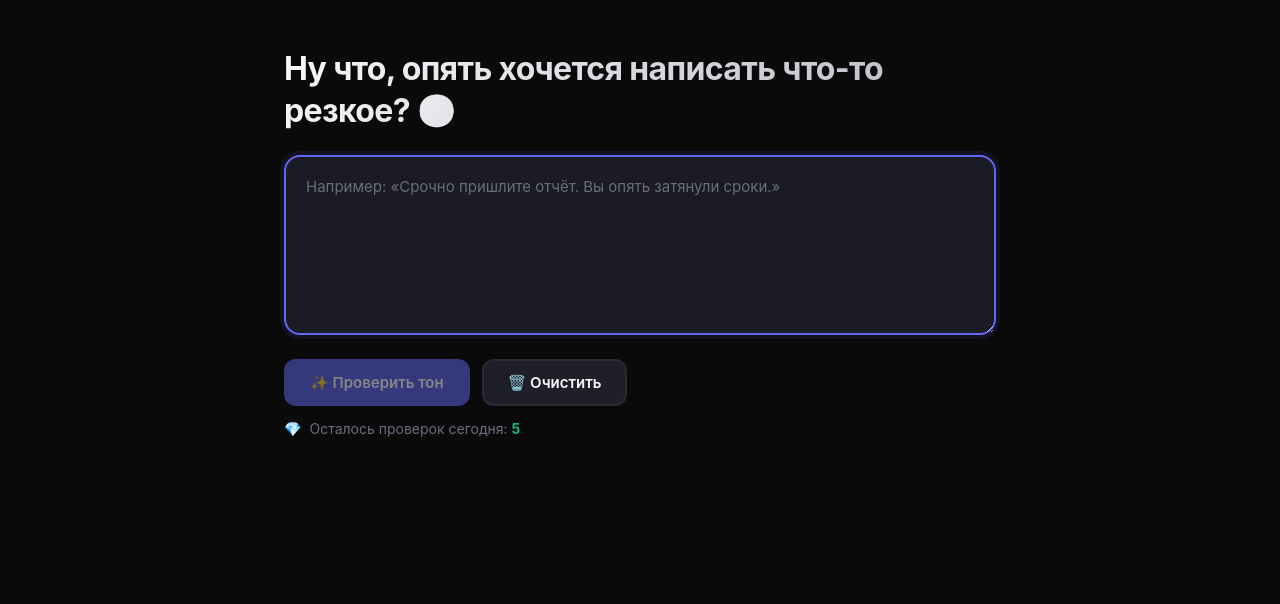
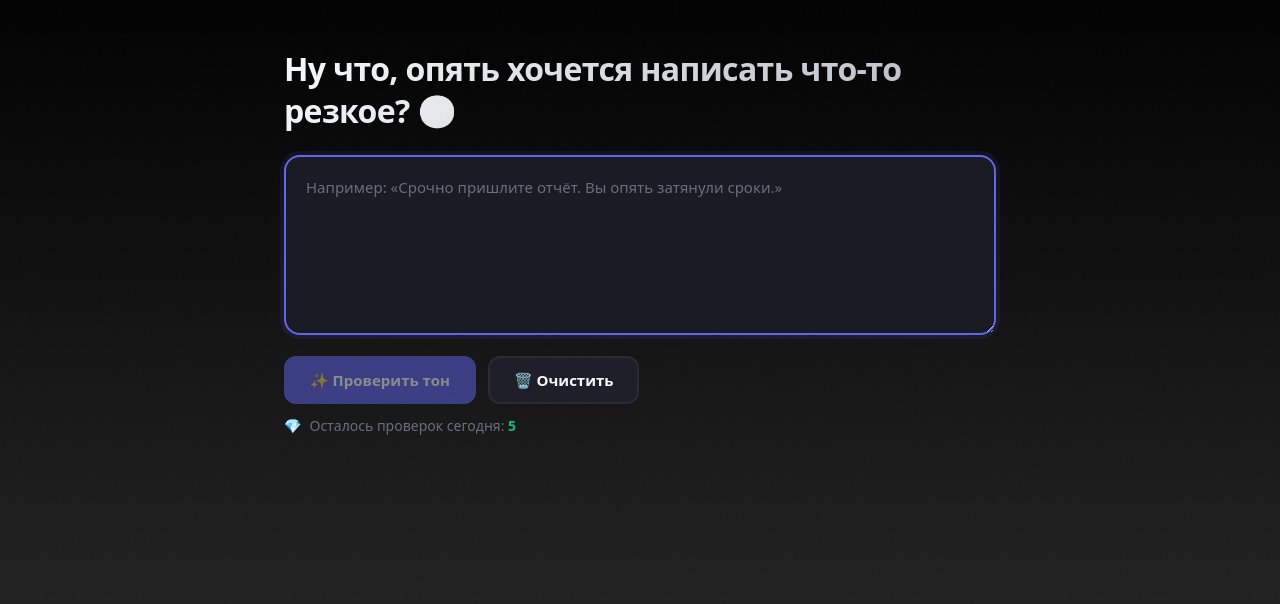
Before and after one commit to mnmmnnn/tonebuddy, a Next.js app: page / in a window 1280 px wide. Shown: the top 604 px of the page. Built offline with nearby package versions, Linux system fonts and the light colour scheme.

Commit message:
добавлен фон и обновлён стиль

```diff
--- a/src/app/globals.css
+++ b/src/app/globals.css
@@ -26,14 +26,13 @@
 }
 
 html, body {
+  margin: 0;
+  padding: 0;
   height: 100%;
-  background: var(--bg-primary);
-  color: var(--text-primary);
-  font-family: -apple-system, BlinkMacSystemFont, "Segoe UI", Roboto, "Inter", sans-serif;
-  font-size: 16px;
-  line-height: 1.6;
-  -webkit-font-smoothing: antialiased;
-  -moz-osx-font-smoothing: grayscale;
+  font-family: system-ui, -apple-system, "Segoe UI", Roboto, sans-serif;
+  color: #f5f5f5;
+  background: url("/background.png") center/cover no-repeat fixed;
+  background-color: #0d0d0d; /* fallback на случай, если фон не загрузился */
 }
 
 /* Контейнер */
```
Also changed, not shown: public/background.png (added), src/app/lib/promt.ts (renamed from src/app/lib/prompt.ts).
